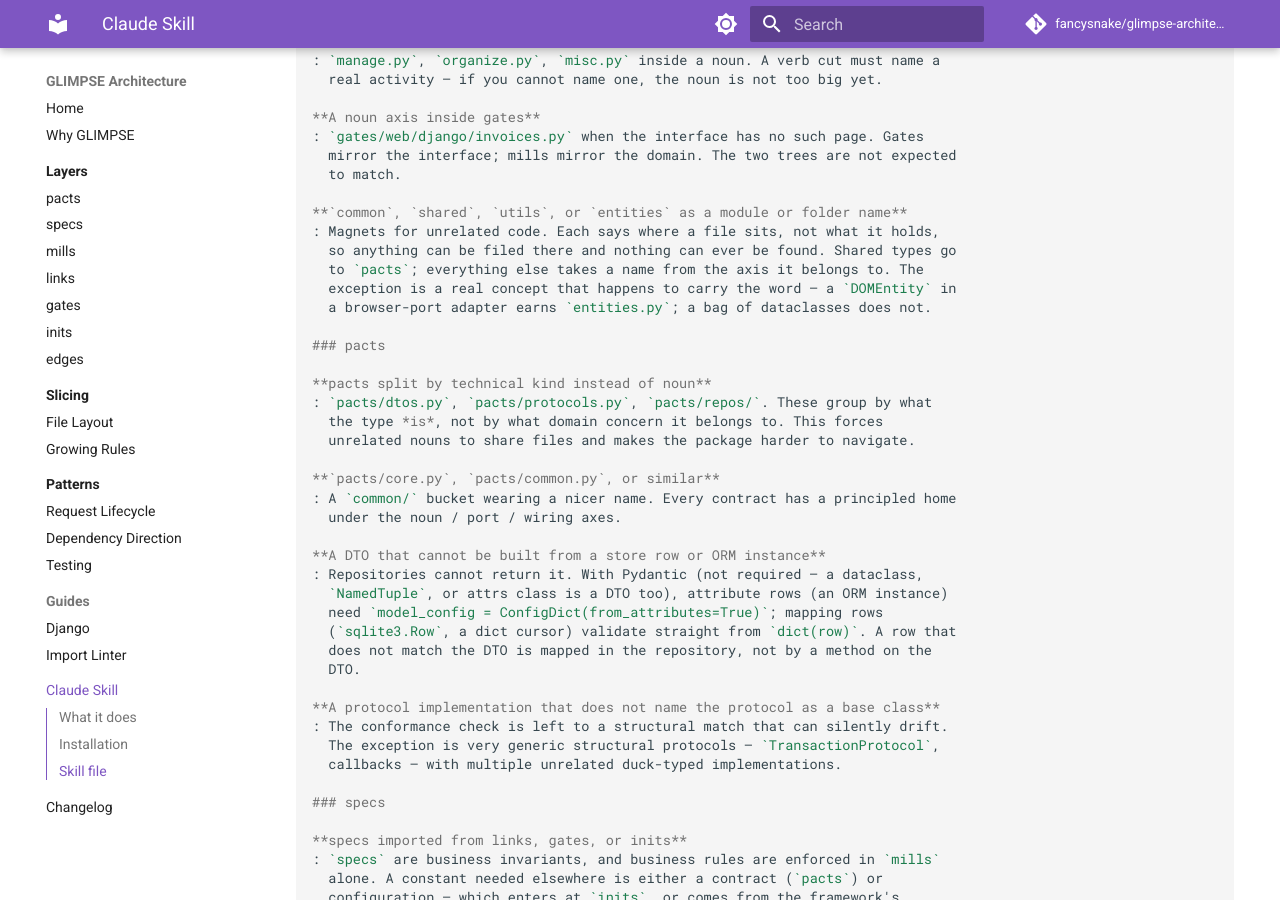
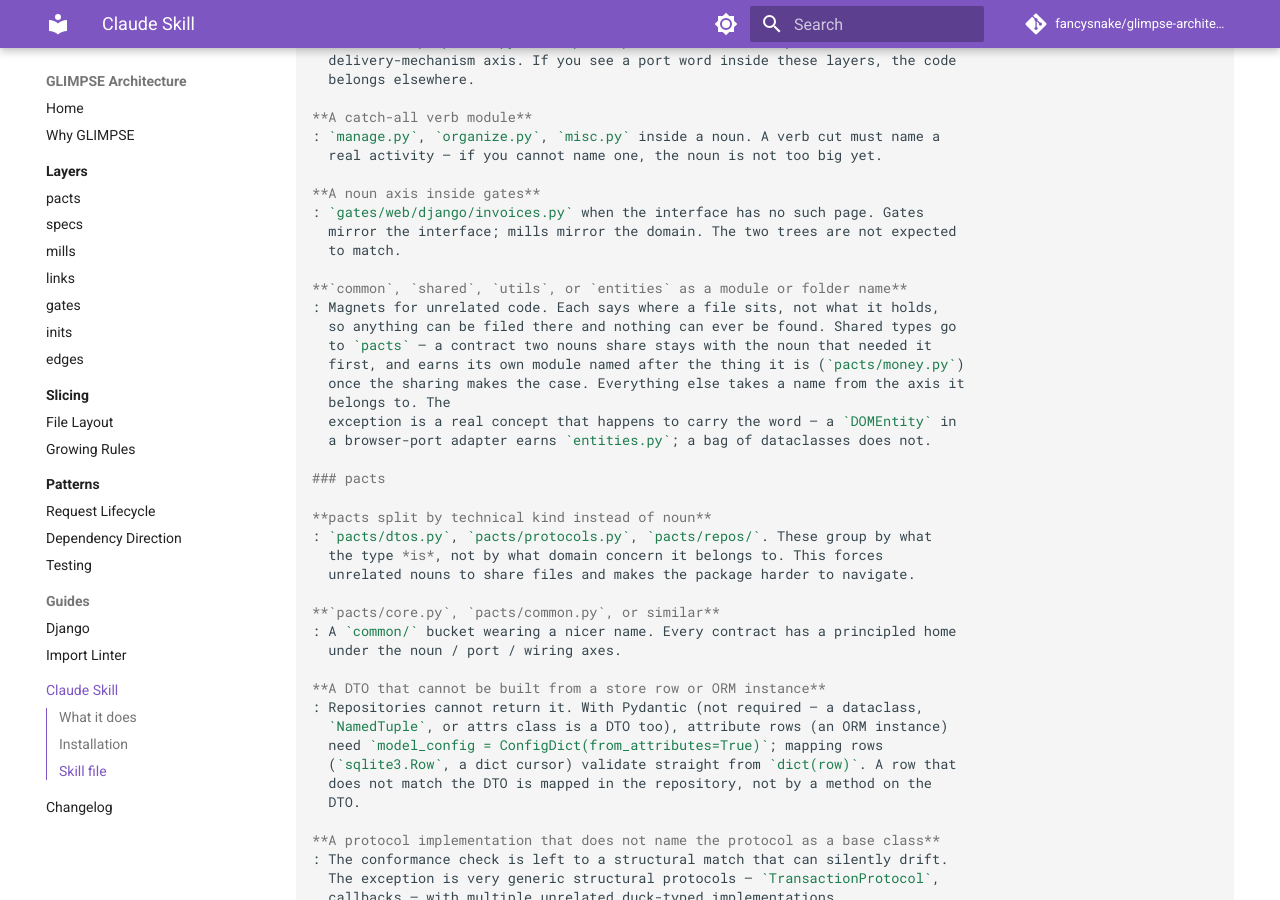
Before and after one commit to fancysnake/glimpse-architecture, an MkDocs documentation site: the page built from docs/claude-skill/index.md, in a window 1280 px wide and 900 px high, scrolled down 9771 px. Built offline with MkDocs 1.6.1 and Material for MkDocs 9.7.7, drawn with Linux system fonts in a browser that asks for light colours; comment, search, counter and statistics services are not loaded; some of the changed text lies outside the part shown.

Commit message:
A contract two nouns share gets no bucket
It stays with the noun that needed it first and earns its own module named
after the thing it is once the sharing makes the case — a noun like any other,
so the axis does not change. Import pressure is what tells you when; the
growing rules already govern the rest.

The ban was never on the extraction, only on the name: common.py says where a
file sits, money.py says what it holds. Saying so removes the reading where a
shared contract has nowhere legal to go.

```diff
--- a/SKILL.md
+++ b/SKILL.md
@@ -188,7 +188,11 @@
 Each pacts module holds all boundary contracts for that noun or verb cut:
 DTOs, write TypedDicts, repository protocols, errors. Split by domain concern,
 not by technical kind — no `pacts/dtos.py`, `pacts/protocols.py`, or
-`pacts/repos/` directories, and never a `pacts/core.py` or `common` bucket.
+`pacts/repos/` directories, and never a `pacts/core.py` or `common` bucket. A
+contract two nouns share gets no bucket either: it stays in the noun that
+needed it first, and earns its own module named after the thing it is
+(`pacts/money.py`) once the sharing makes the case. The ban is on the name, not
+on the extraction.
 
 **pacts placement algorithm** — pacts mirrors the whole system; place each
 contract by three questions, in order: (1) tied to a noun? →
@@ -470,7 +474,10 @@
 **`common`, `shared`, `utils`, or `entities` as a module or folder name**
 : Magnets for unrelated code. Each says where a file sits, not what it holds,
   so anything can be filed there and nothing can ever be found. Shared types go
-  to `pacts`; everything else takes a name from the axis it belongs to. The
+  to `pacts` — a contract two nouns share stays with the noun that needed it
+  first, and earns its own module named after the thing it is (`pacts/money.py`)
+  once the sharing makes the case. Everything else takes a name from the axis it
+  belongs to. The
   exception is a real concept that happens to carry the word — a `DOMEntity` in
   a browser-port adapter earns `entities.py`; a bag of dataclasses does not.
 
--- a/SKILL.src.md
+++ b/SKILL.src.md
@@ -133,7 +133,11 @@
 Each pacts module holds all boundary contracts for that noun or verb cut:
 DTOs, write TypedDicts, repository protocols, errors. Split by domain concern,
 not by technical kind — no `pacts/dtos.py`, `pacts/protocols.py`, or
-`pacts/repos/` directories, and never a `pacts/core.py` or `common` bucket.
+`pacts/repos/` directories, and never a `pacts/core.py` or `common` bucket. A
+contract two nouns share gets no bucket either: it stays in the noun that
+needed it first, and earns its own module named after the thing it is
+(`pacts/money.py`) once the sharing makes the case. The ban is on the name, not
+on the extraction.
 
 **pacts placement algorithm** — pacts mirrors the whole system; place each
 contract by three questions, in order: (1) tied to a noun? →
```
Also changed, not shown: CHANGELOG.md (+4 -0 lines), docs/layers/pacts.md (+14 -0 lines), review.md (+9 -1 lines), rules/red-flags.md (+4 -1 lines).
